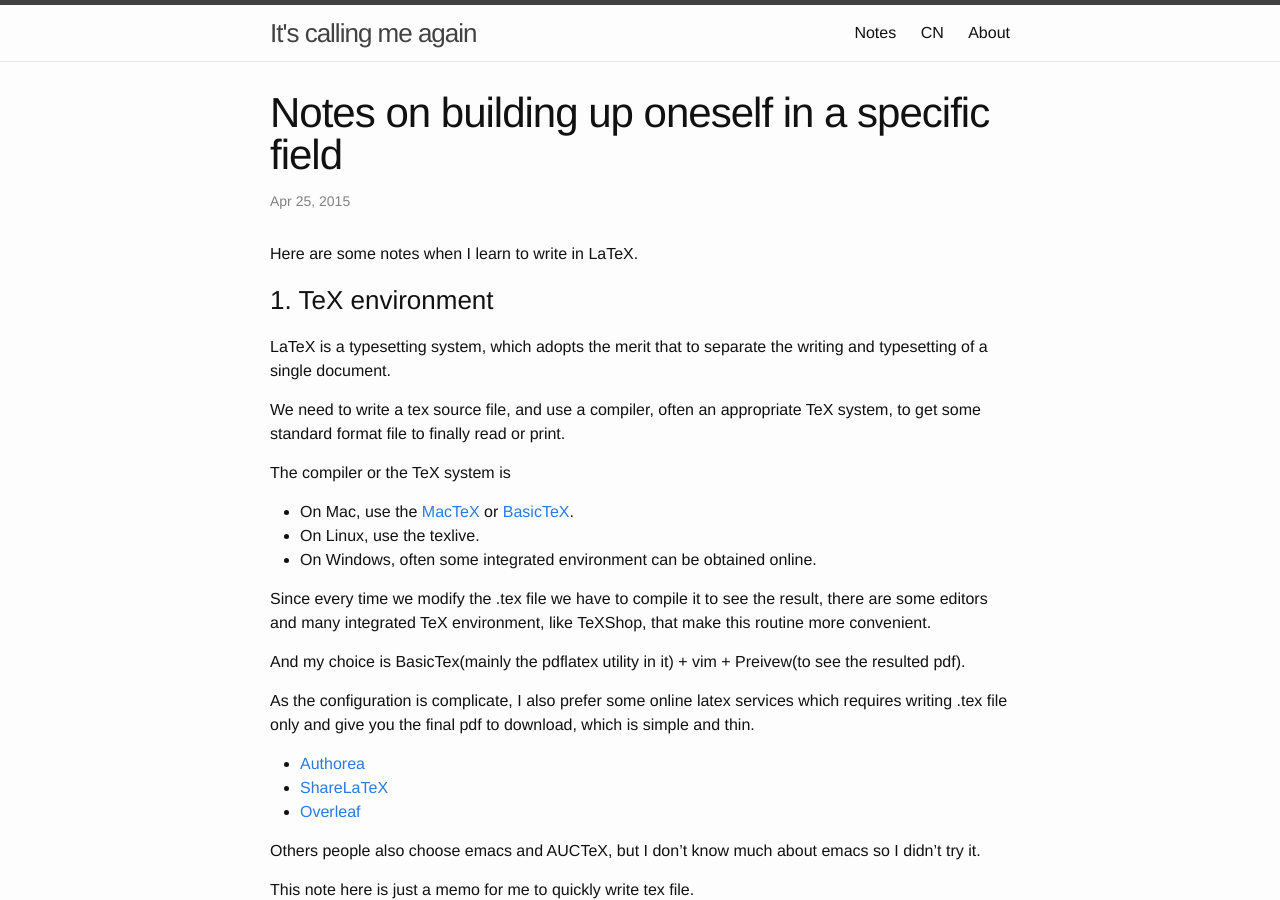
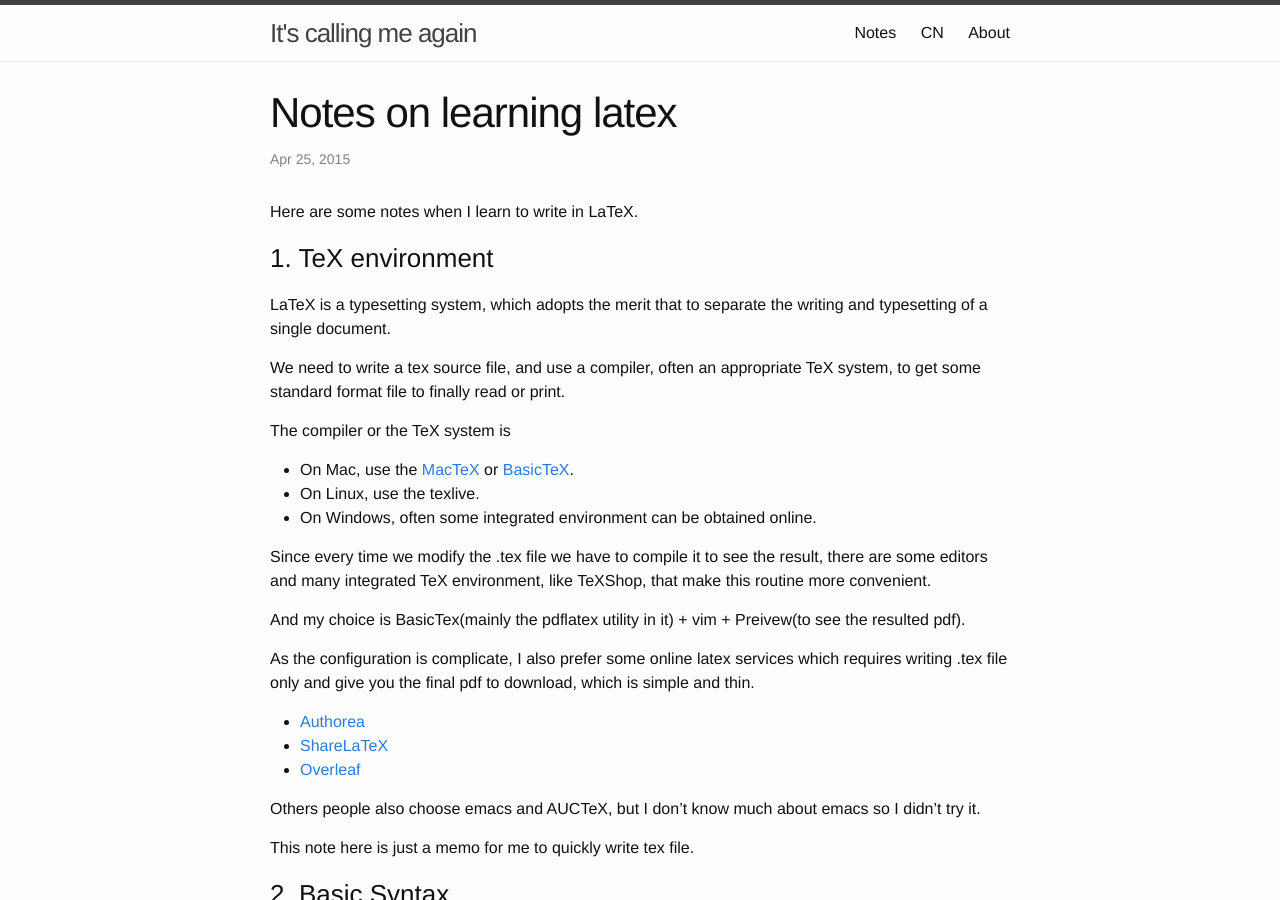
Before and after one commit to zxteloiv/zxteloiv.github.io, a Jekyll site: the page built from _posts/2015-04-25-notes-on-learning-latex.md, in a window 1280 px wide and 900 px high. Built offline with Jekyll 4.4.1, drawn with Linux system fonts in a browser that asks for light colours; comment, search, counter and statistics services are not loaded.

Commit message:
change error title in the latest post

```diff
--- a/_posts/2015-04-25-notes-on-learning-latex.md
+++ b/_posts/2015-04-25-notes-on-learning-latex.md
@@ -1,6 +1,6 @@
 ---
 layout: post
-title:  "Notes on building up oneself in a specific field"
+title:  "Notes on learning latex"
 date:   2015-04-25 15:51
 tags: latex typesetting writing
 categories: note learning
```
